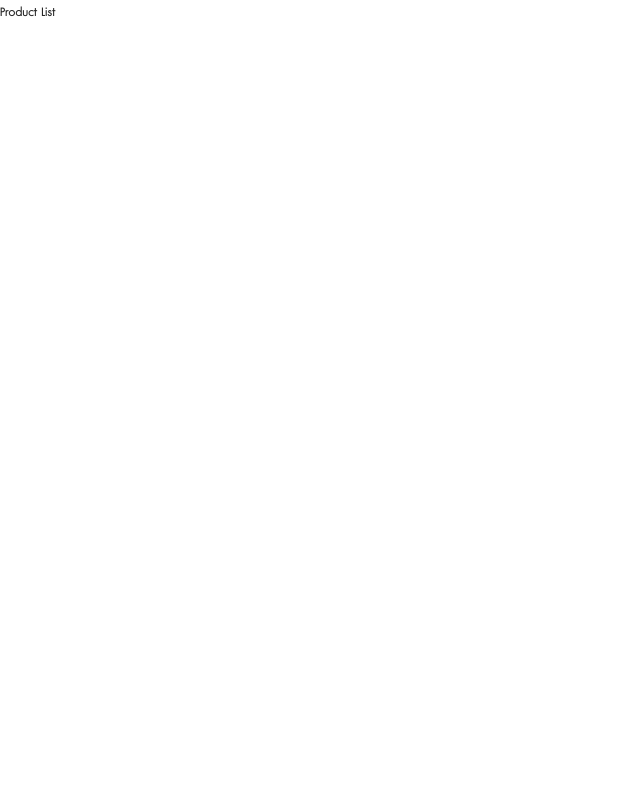
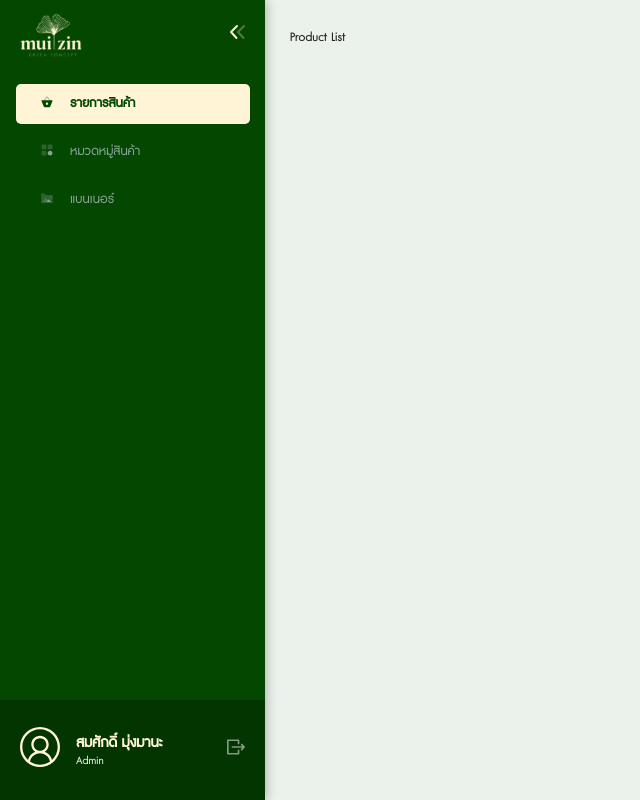
Before and after one commit to baskittisak/muiizin-admin, a React (Create React App) app: page /product-list in a window 1280 px wide. Shown: the whole page, without its empty margins (0-640 px from the left). Built offline with nearby package versions, Linux system fonts and the light colour scheme.

Commit message:
[ADD] Layout Menu Sider

```diff
--- a/src/App.js
+++ b/src/App.js
@@ -1,11 +1,12 @@
 import { memo } from "react";
+import Layout from "./center_components/Layout";
 import PageRoutes from "./resource/PageRoutes";
 
 const App = () => {
   return (
-    <>
+    <Layout>
       <PageRoutes />
-    </>
+    </Layout>
   );
 };
 
--- a/src/center_components/IconSvg.js
+++ b/src/center_components/IconSvg.js
@@ -24,11 +24,22 @@ const IconContainer = styled.div`
     css`
       margin: ${margin};
     `};
+
+  ${({ onClick }) =>
+    onClick &&
+    css`
+      cursor: pointer;
+    `};
 `;
 
-const IconSvg = ({ src, fontSize, color, margin }) => {
+const IconSvg = ({ src, fontSize, color, margin, onClick }) => {
   return (
-    <IconContainer font_size={fontSize} color={color} margin={margin}>
+    <IconContainer
+      font_size={fontSize}
+      color={color}
+      margin={margin}
+      onClick={onClick}
+    >
       <Icon component={src} />
     </IconContainer>
   );
--- /dev/null
+++ b/src/center_components/Layout.js
@@ -0,0 +1,231 @@
+import { memo, useCallback, useMemo, useState } from "react";
+import styled, { css } from "styled-components";
+import LayoutAntd from "antd/lib/layout";
+import Menu from "antd/lib/menu";
+import IconSvg from "./IconSvg";
+import BaseImage from "./BaseImage";
+import Typography from "./Typography";
+import { ReactComponent as product_icon } from "../assets/icons/product.svg";
+import { ReactComponent as categories_icon } from "../assets/icons/categories.svg";
+import { ReactComponent as banner_icon } from "../assets/icons/banner.svg";
+import { ReactComponent as arrow_collapse_icon } from "../assets/icons/arrow_collapse.svg";
+import { ReactComponent as user_icon } from "../assets/icons/user.svg";
+import { ReactComponent as logout_icon } from "../assets/icons/logout.svg";
+import muiizin_logo from "../assets/image/muiizin_logo.svg";
+import { Box } from "../style/common";
+import { Space } from "antd";
+
+const { Sider } = LayoutAntd;
+
+const LayoutContainer = styled.div`
+  position: relative;
+  width: 265px;
+  height: 100vh;
+  background-color: #044700;
+  box-shadow: 2px 0px 10px rgba(0, 0, 0, 0.25);
+
+  .ant-layout-sider {
+    margin: auto;
+    min-width: 100px !important;
+  }
+
+  .ant-layout-sider,
+  .ant-menu,
+  .ant-menu-item {
+    background: #044700;
+  }
+
+  .ant-menu {
+    color: #8aa399;
+    font-size: 16px;
+    font-weight: 400;
+  }
+
+  .ant-menu-item-selected {
+    background-color: #fff4d6 !important;
+    color: #044700;
+    font-weight: 700;
+    border-radius: 5px;
+  }
+
+  .ant-menu-inline .ant-menu-item::after {
+    display: none;
+  }
+
+  .ant-menu-inline,
+  .ant-menu-vertical {
+    border: none;
+  }
+
+  .ant-menu-inline.ant-menu-root .ant-menu-item,
+  .ant-menu-title-content,
+  .ant-menu-item {
+    transition: none;
+  }
+
+  .ant-menu-title-content {
+    margin-left: 16px;
+  }
+
+  :hover {
+    .ant-menu-item.ant-menu-item-active {
+      color: #8aa399;
+    }
+    .ant-menu-item-selected.ant-menu-item-active {
+      color: #044700;
+    }
+  }
+
+  ${({ collapsed }) =>
+    collapsed &&
+    css`
+      width: 100px;
+      transition: width 0.3s;
+
+      .ant-menu-item {
+        margin: 0 8px;
+      }
+
+      .ant-menu.ant-menu-inline-collapsed > .ant-menu-item {
+        padding: 0 calc(50% - 32px / 2);
+      }
+    `};
+`;
+
+const Logo = styled(Box)`
+  margin-bottom: 10px;
+
+  ${({ collapsed }) =>
+    collapsed &&
+    css`
+      .anticon svg {
+        transform: rotate(180deg);
+      }
+    `};
+`;
+
+const Footer = styled(Box)`
+  width: 100%;
+  height: 100px;
+  background-color: rgba(0, 0, 0, 0.25);
+  padding: 0 20px;
+  position: absolute;
+  bottom: 0;
+
+  ${({ collapsed }) =>
+    collapsed &&
+    css`
+      height: 50px;
+    `};
+`;
+
+const Body = styled.div`
+  width: calc(100% - 265px);
+  height: 100vh;
+  padding: 25px;
+  background-color: #ebf2eb;
+  overflow-y: scroll;
+  overflow-x: hidden;
+
+  ${({ collapsed }) =>
+    collapsed &&
+    css`
+      width: calc(100% - 100px);
+    `};
+`;
+
+const Layout = ({ children }) => {
+  const [collapsed, setCollapsed] = useState(false);
+  const [activeKey, setActiveKey] = useState("1");
+
+  const colorActive = useCallback(
+    (key) => {
+      return key === activeKey ? "#044700" : "";
+    },
+    [activeKey]
+  );
+
+  const menuItems = useMemo(
+    () => [
+      {
+        key: "1",
+        icon: <IconSvg src={product_icon} color={colorActive("1")} />,
+        label: "รายการสินค้า",
+      },
+      {
+        key: "2",
+        icon: <IconSvg src={categories_icon} color={colorActive("2")} />,
+        label: "หมวดหมู่สินค้า",
+      },
+      {
+        key: "3",
+        icon: <IconSvg src={banner_icon} color={colorActive("3")} />,
+        label: "แบนเนอร์",
+      },
+    ],
+    [colorActive]
+  );
+
+  const menuSider = useMemo(
+    () => (
+      <LayoutContainer collapsed={collapsed}>
+        <Sider width={233} trigger={null} collapsible collapsed={collapsed}>
+          <Logo justify="space-between" align="center" collapsed={collapsed}>
+            <BaseImage src={muiizin_logo} />
+            <IconSvg
+              src={arrow_collapse_icon}
+              fontSize={24}
+              onClick={() => setCollapsed((prev) => !prev)}
+            />
+          </Logo>
+          <Menu
+            mode="inline"
+            defaultSelectedKeys={[activeKey]}
+            items={menuItems}
+            onSelect={(e) => setActiveKey(e.key)}
+          />
+        </Sider>
+        <Footer
+          justify={collapsed ? "center" : "space-between"}
+          align="center"
+          collapsed={collapsed}
+        >
+          {!collapsed && (
+            <Space size={16}>
+              <IconSvg src={user_icon} fontSize={40} />
+              <Space direction="vertical" size={0}>
+                <Typography
+                  fontSize={18}
+                  lineHeight={20}
+                  fontWeight={700}
+                  color="#FFF4D6"
+                >
+                  สมศักดิ์ มุ่งมานะ
+                </Typography>
+                <Typography fontSize={14} lineHeight={15} color="#E0E0E0">
+                  Admin
+                </Typography>
+              </Space>
+            </Space>
+          )}
+          <IconSvg src={logout_icon} fontSize={collapsed ? 20 : 18} />
+        </Footer>
+      </LayoutContainer>
+    ),
+    [activeKey, collapsed, menuItems]
+  );
+
+  const body = useMemo(
+    () => <Body collapsed={collapsed}>{children}</Body>,
+    [children, collapsed]
+  );
+
+  return (
+    <Box>
+      {menuSider}
+      {body}
+    </Box>
+  );
+};
+
+export default memo(Layout);
```
